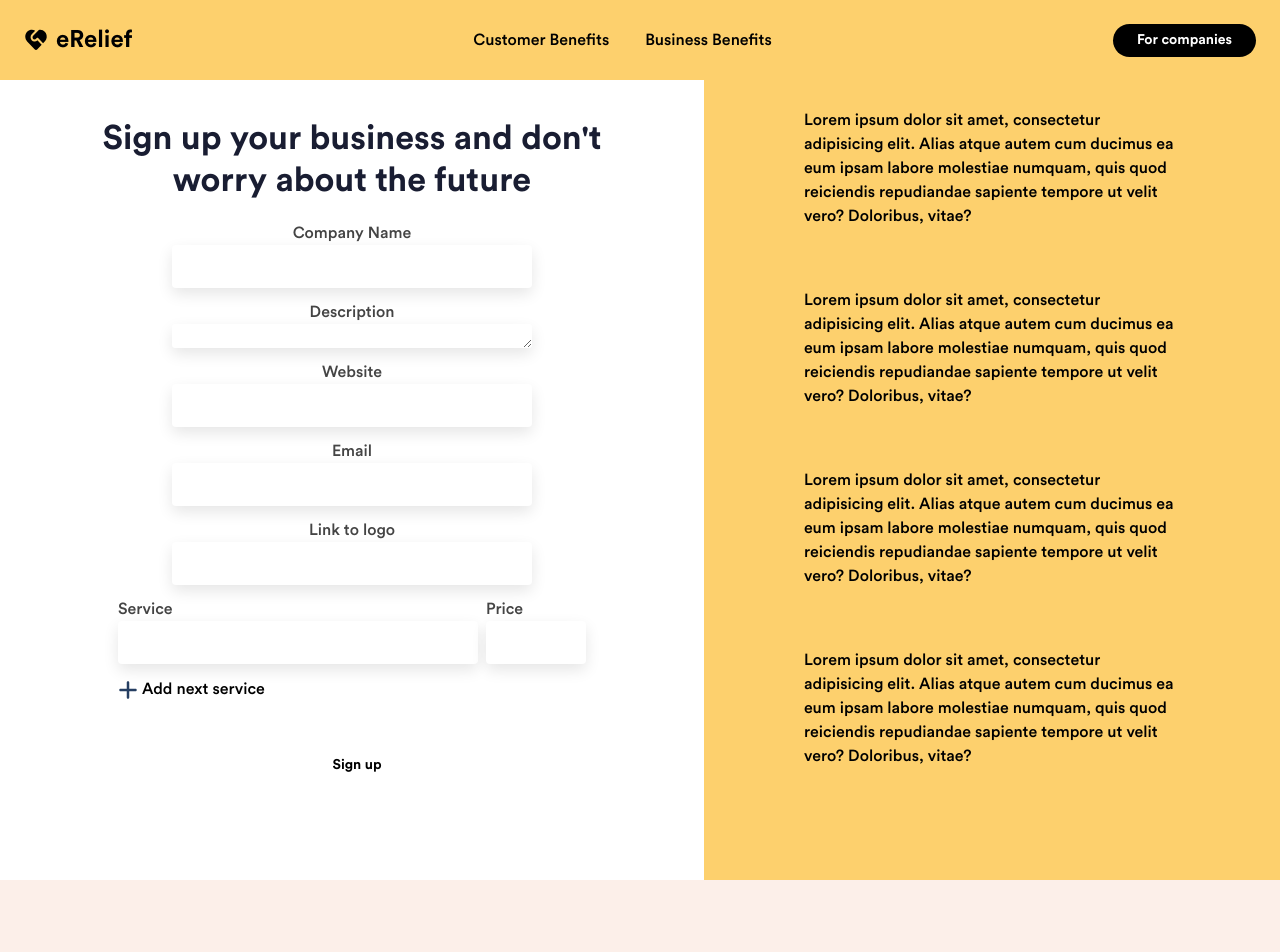
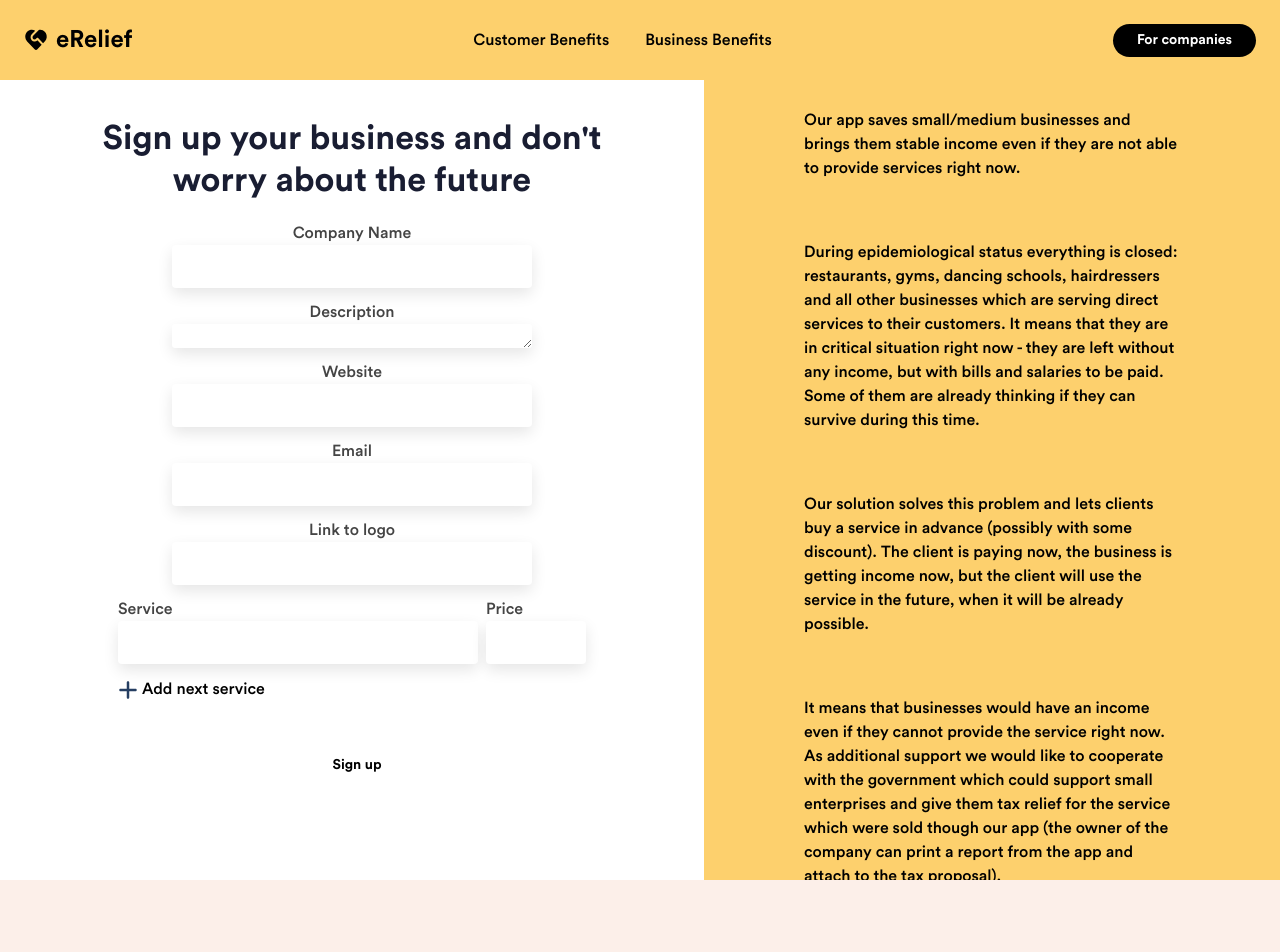
Before and after one commit to wojtekwtf/entrepreneur-relief, a Vue app: page /signup in a window 1280 px wide. Shown: the top 952 px of the page. Built offline with nearby package versions, Linux system fonts and the light colour scheme; what vue-stripe-checkout would draw is missing.

Commit message:
Registration page copy

```diff
--- a/src/components/voucher-signup/RegisterForm.vue
+++ b/src/components/voucher-signup/RegisterForm.vue
@@ -41,10 +41,12 @@
     </div>
     <Confirm v-else class="register-form container flex column align-center"></Confirm>
     <div class="register-description container">
-      <p class="copy copy--black">Lorem ipsum dolor sit amet, consectetur adipisicing elit. Alias atque autem cum ducimus ea eum ipsam labore molestiae numquam, quis quod reiciendis repudiandae sapiente tempore ut velit vero? Doloribus, vitae?</p>
-      <p class="copy copy--black">Lorem ipsum dolor sit amet, consectetur adipisicing elit. Alias atque autem cum ducimus ea eum ipsam labore molestiae numquam, quis quod reiciendis repudiandae sapiente tempore ut velit vero? Doloribus, vitae?</p>
-      <p class="copy copy--black">Lorem ipsum dolor sit amet, consectetur adipisicing elit. Alias atque autem cum ducimus ea eum ipsam labore molestiae numquam, quis quod reiciendis repudiandae sapiente tempore ut velit vero? Doloribus, vitae?</p>
-      <p class="copy copy--black">Lorem ipsum dolor sit amet, consectetur adipisicing elit. Alias atque autem cum ducimus ea eum ipsam labore molestiae numquam, quis quod reiciendis repudiandae sapiente tempore ut velit vero? Doloribus, vitae?</p>
+      <p class="copy copy--black">Our app saves small/medium businesses and brings them stable income even if they are not able to provide services right now.</p>
+      <p class="copy copy--black">During epidemiological status everything is closed: restaurants, gyms, dancing schools, hairdressers and all other businesses which are serving direct services to their customers.
+It means that they are in critical situation right now - they are left without any income, but with bills and salaries to be paid. Some of them are already thinking if they can survive during this time.</p>
+      <p class="copy copy--black">Our solution solves this problem and lets clients buy a service in advance (possibly with some discount). The client is paying now, the business is getting income now, but the client will use the service in the future, when it will be already possible.</p>
+      <p class="copy copy--black">It means that businesses would have an income even if they cannot provide the service right now.
+As additional support we would like to cooperate with the government which could support small enterprises and give them tax relief for the service which were sold though our app (the owner of the company can print a report from the app and attach to the tax proposal).</p>
     </div>
   </div>
 </template>
```
